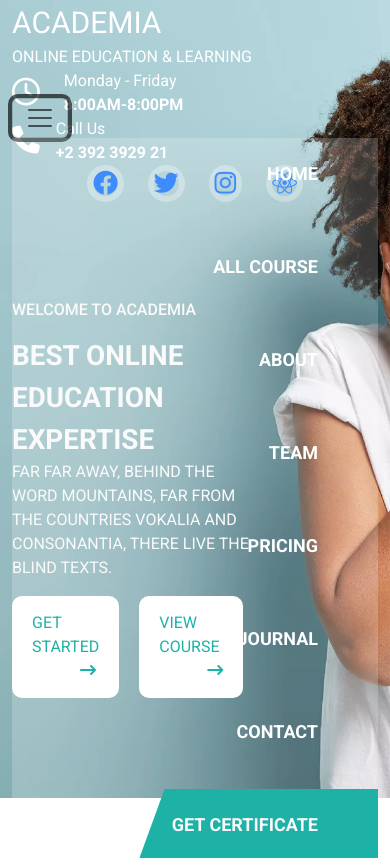
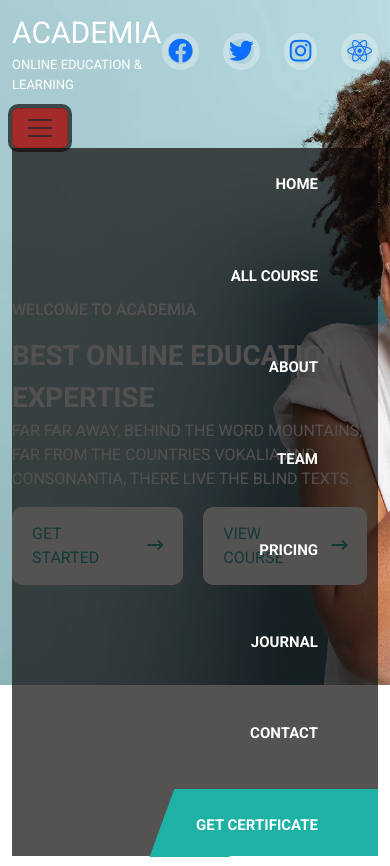
Before and after one commit to mdsamiulislam54/ACADEMIA-ONLINE-CLASS-WEBSITE, a plain HTML site: page index.html in a window 390 px wide. Both pictures are taken after a click on the button "Toggle navigation". Drawn offline with Linux system fonts and the light colour scheme.

Commit message:
responsib css add

```diff
--- /dev/null
+++ b/css/responsib.css
@@ -0,0 +1,48 @@
+@media screen and (max-width:500px) {
+    .clock-area{
+        display: none;
+    }
+    .call-area{
+        display: none;
+    }
+    .top-wrap-are {
+      display: flex;
+
+
+
+    }
+    .navbar-brand{
+        font-size: 16px;
+        font-weight: 800;
+    }
+.f10{
+        font-size: 13px;
+    }
+    #banner {
+        background-attachment: fixed;
+
+    }
+    .banner-btn a {
+        margin-right: 8px;
+
+        padding: 0px 35px;
+
+
+        font: 10px;
+
+        display: flex;
+        align-items: center;
+    }
+    .navbar-collapse {
+
+        z-index: 3;
+    }
+    .b-header{
+        padding: 100px 0px;
+    }
+    .navbar-toggler{
+        background-color: brown;
+    }
+
+
+}
--- a/css/style.css
+++ b/css/style.css
@@ -36,13 +36,18 @@ h1,h2,h3,h4,h5,h6,p{
     /* margin: 0px; */
     text-decoration: none;
 }
+.f11{
+    font-size: 20px;
+}
+
 /* ===common css */
 
 /* ===top wrap design area */
 .top-wrap{
     background-color:transparent;
     position: absolute;
-    top: 0px;
+    top: 10px;
+
     left: 0px;
     width: 100%;
     color: #fff;
@@ -74,7 +79,7 @@ h1,h2,h3,h4,h5,h6,p{
 /* ==navbar area start */
 .navbar-area{
     position: absolute;
-    top: 90px;
+    top: 100px;
     left: 0px;
     width: 100%;
 
@@ -82,17 +87,17 @@ h1,h2,h3,h4,h5,h6,p{
 /* == navbar area end */
 /* ==navbar start */
 .navbar-area-bg{
-    background: rgb(255, 255, 255,0.2) ;
+    background: rgba(14, 9, 9, 0.7) ;
 }
 .navbar-expand-lg .navbar-nav .nav-link {
 	padding-right: var(--bs-navbar-nav-link-padding-x);
 	padding-left: var(--bs-navbar-nav-link-padding-x);
-	padding: 22px 60px 20px 0px;
-    font-size: 18px;
-    font-weight: 600;
-    transition: all linear 0.2s;
-    color: #fff;
-
+	padding: 25px 60px 20px 14px;
+	font-size: 15px;
+	font-weight: 600;
+	transition: all linear 0.2s;
+	color: #fff;
+    border-radius: 10px;
 }
 .navbar-expand-lg .navbar-nav .nav-link:hover{
     color:#1eb2a6 ;
@@ -126,8 +131,9 @@ h1,h2,h3,h4,h5,h6,p{
     background-position: center;
     background-repeat: no-repeat;
     background-size: cover;
-    background-attachment: fixed;
+    /* background-attachment: fixed; */
     background-position-y: 0px;
+    background-clip: content-box;
 
 }
 .b-header{
@@ -148,5 +154,8 @@ h1,h2,h3,h4,h5,h6,p{
     background-color: #1eb2a6;
     color: #fff;
 }
+.clock{
+    display: none;
+}
 
 /* ==banner area === */
--- a/index.html
+++ b/index.html
@@ -11,6 +11,7 @@
     <!-- google fonts -->
     <link rel="stylesheet" href="https://cdnjs.cloudflare.com/ajax/libs/font-awesome/6.4.2/css/all.min.css" integrity="sha512-z3gLpd7yknf1YoNbCzqRKc4qyor8gaKU1qmn+CShxbuBusANI9QpRohGBreCFkKxLhei6S9CQXFEbbKuqLg0DA==" crossorigin="anonymous" referrerpolicy="no-referrer" />
     <link rel="stylesheet" href="css\bootstrap.min.css">
+    <link rel="stylesheet" href="css/responsib.css">
     <link rel="stylesheet" href="css/style.css">
 
 
@@ -19,11 +20,13 @@
     <div class="top-wrap">
         <div class="container">
           <div class="row">
+            <div class="top-wrap-area  d-flex justify-content-around  ">
               <div class="col-md-5 d-flex align-items-start  flex-column  ">
-                    <a class="navbar-brand  align-items-center text-uppercase   "  href="">ACADEMIA</a>
-                    <span class="fs-6">ONLINE EDUCATION & LEARNING</span>
+                <a class=" navbar-brand  align-items-center text-uppercase   "  href="">ACADEMIA</a>
+                <span class=" f10">ONLINE EDUCATION & LEARNING</span>
             </div>
-                <div class=" clock col-md d-flex align-items-center  ">
+            <div class="  col-md d-flex align-items-center  ">
+              <div class="clock-area">
                 <div class="w-icon">
                   <div class="w-fat-icon ">
                       <i class=" pe-4 fs-1  fa-regular fa-clock"></i>
@@ -34,7 +37,9 @@
                   <strong>  8:00AM-8:00PM</strong>
               </div>
               </div>
+            </div>
             <div class="call col-md d-flex align-items-center ">
+              <div class="call-area">
                 <div class="call-icon">
                   <div class="call-fat-icon">
                       <i class=" pe-3 fs-1 fa-solid fa-phone"></i>
@@ -43,6 +48,7 @@
               <div class="call-text d-flex flex-column ">
                   <span>Call Us</span>
                   <strong>+2 392 3929 21</strong>
+              </div>
               </div>
             </div>
             <div class="col-md d-flex  justify-content-center align-items-center ">
@@ -58,11 +64,12 @@
             </div>
         </div>
         </div>
+    </div>
 <div class="navbar-area">
     <nav class="navbar navbar-expand-lg ">
         <div class="container text-uppercase ">
 
-          <button class="navbar-toggler" type="button" data-bs-toggle="collapse" data-bs-target="#navbarNavDropdown" aria-controls="navbarNavDropdown" aria-expanded="false" aria-label="Toggle navigation">
+          <button class="navbar-toggler " type="button" data-bs-toggle="collapse" data-bs-target="#navbarNavDropdown" aria-controls="navbarNavDropdown" aria-expanded="false" aria-label="Toggle navigation">
             <span class="navbar-toggler-icon"></span>
           </button>
           <div class="collapse navbar-collapse navbar-area-bg " id="navbarNavDropdown">
@@ -89,7 +96,7 @@
               <li class="nav-item">
                 <a class="nav-link  " href="#">contact</a>
               </li>
-              <li class=" nav-btn nav-item ">
+              <li class=" nav-btn nav-item me-0 ">
                 <a class="nav-link text-light " href="#">get certificate</a>
               </li>
 
```
Lines whose indentation alone changed are shown as unchanged.
